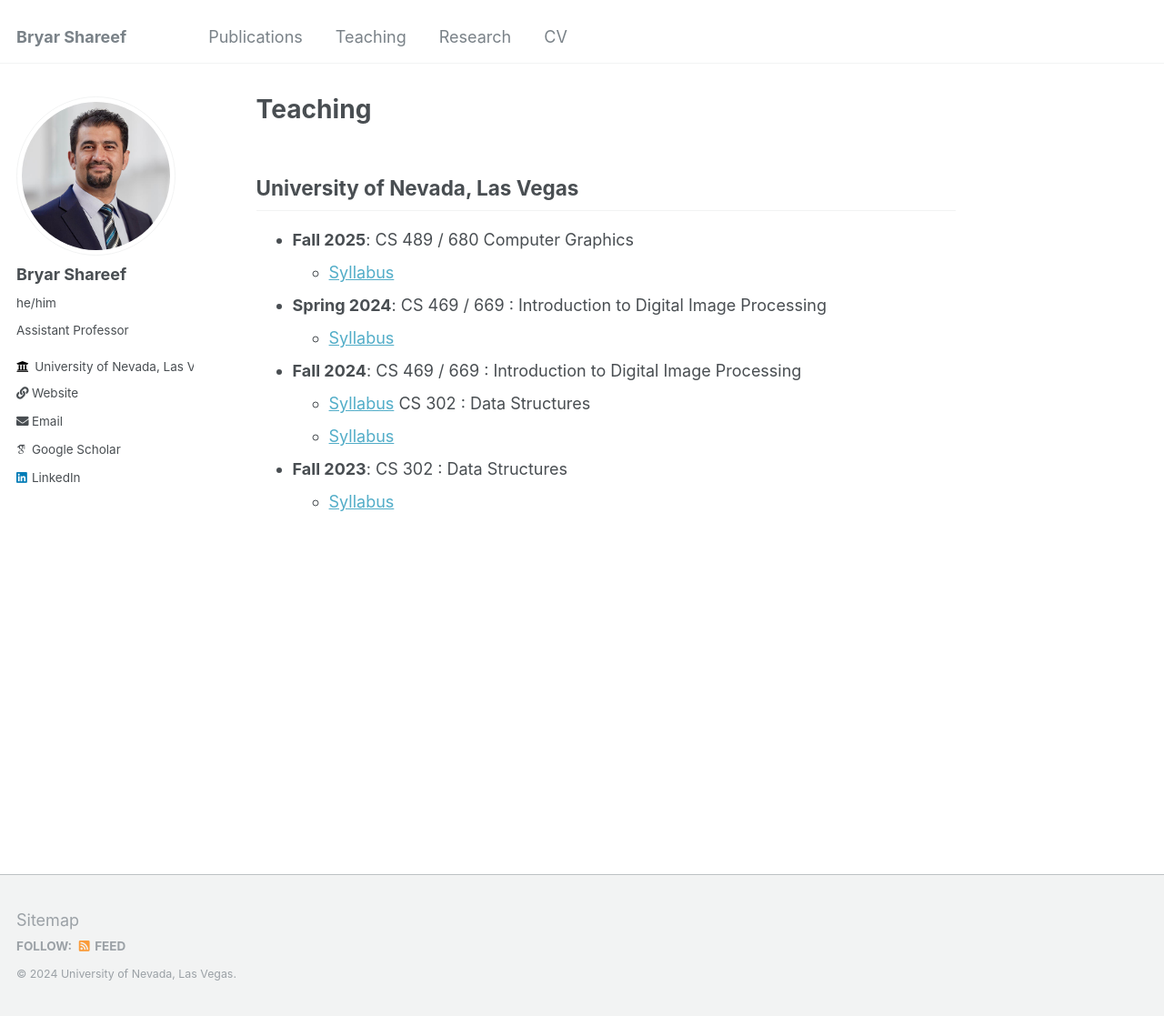
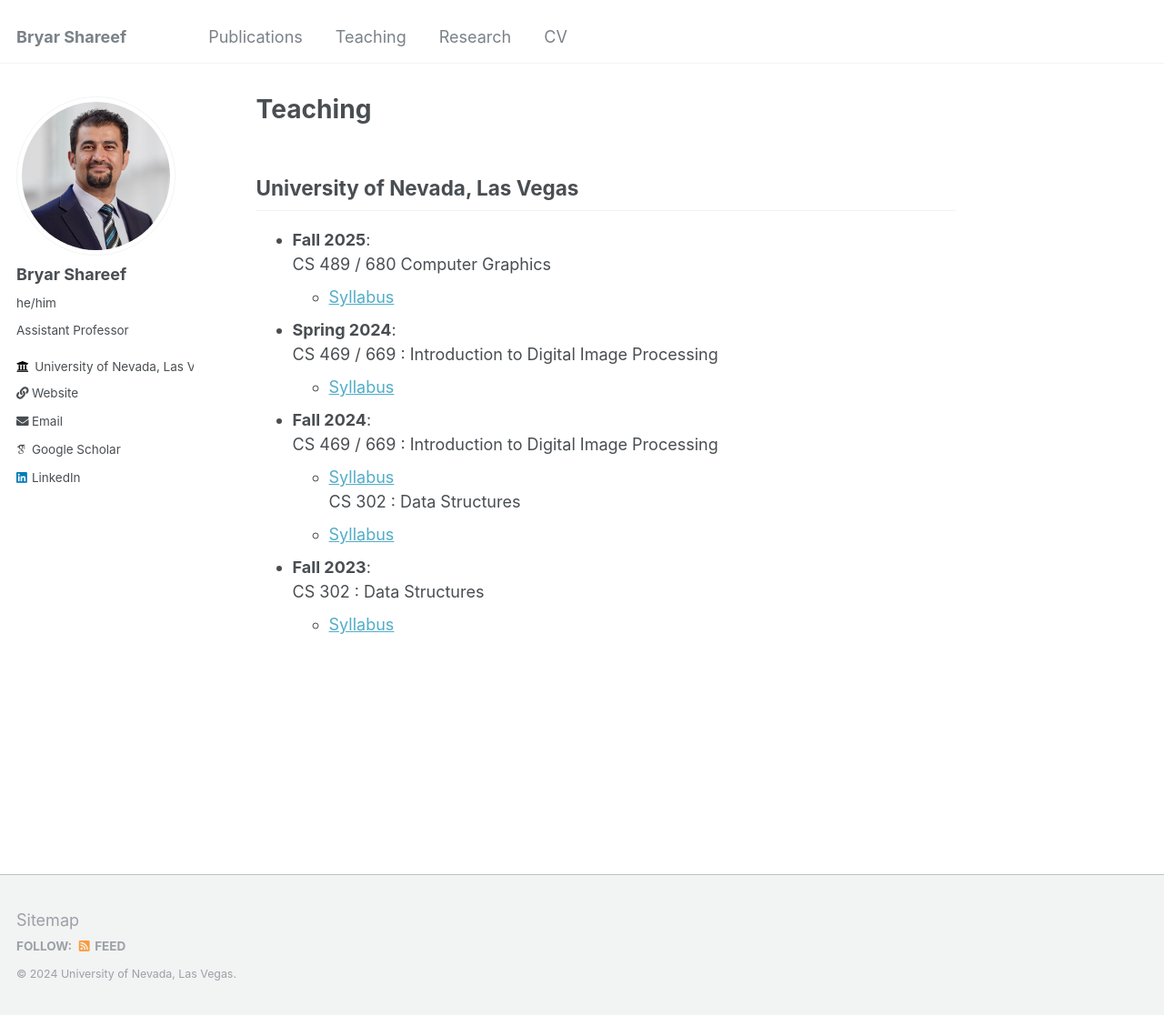
Before and after one commit to bryarshareef/bryarshareef.github.io, a Jekyll site: the page built from _pages/teaching.md, in a window 1280 px wide and 1117 px high. Shown: the whole window at 91% size. Built offline with Jekyll 4.4.1, drawn with Linux system fonts in a browser that asks for light colours; some web fonts are replaced.

```diff
--- a/_pages/teaching.md
+++ b/_pages/teaching.md
@@ -6,16 +6,16 @@ title: "Teaching"
 
 ## University of Nevada, Las Vegas
 - <b>Fall 2025</b>:
-    CS 489 / 680 Computer Graphics
+    <br />CS 489 / 680 Computer Graphics
     - [Syllabus]()
 - <b>Spring 2024</b>:
-    CS 469 / 669 : Introduction to Digital Image Processing
+    <br />CS 469 / 669 : Introduction to Digital Image Processing
     - [Syllabus]()
 - <b>Fall 2024</b>:
-    CS 469 / 669 : Introduction to Digital Image Processing
+    <br />CS 469 / 669 : Introduction to Digital Image Processing
     - [Syllabus]()
-    CS 302 : Data Structures
+    <br />CS 302 : Data Structures
     - [Syllabus]()
 - <b>Fall 2023</b>:
-    CS 302 : Data Structures
+    <br />CS 302 : Data Structures
     - [Syllabus]()
```
